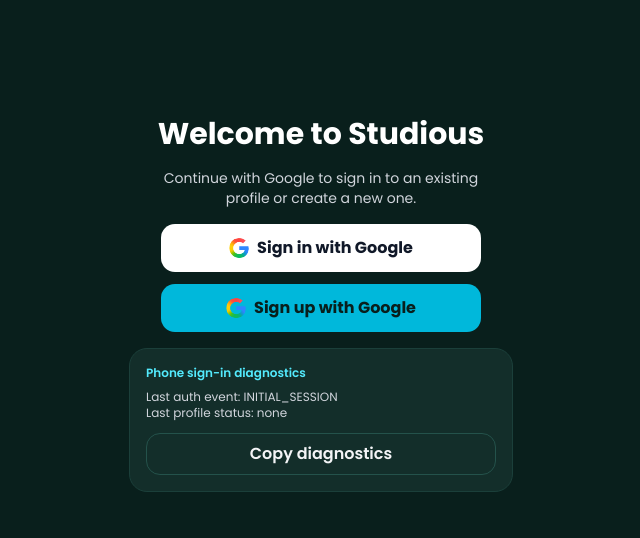
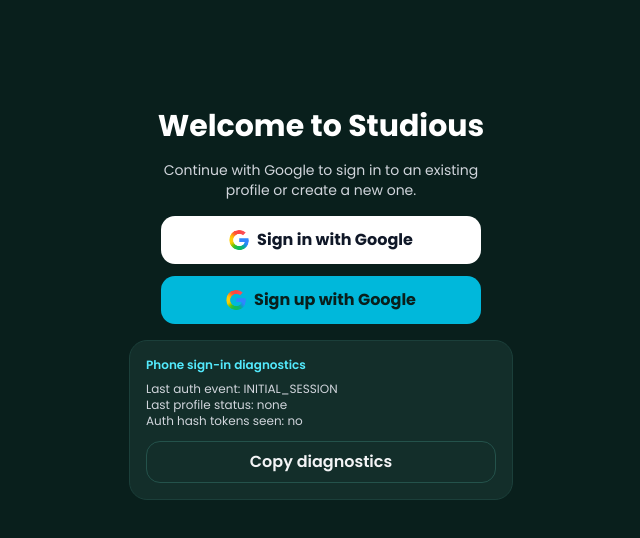
Before and after one commit to crypto-cmd/Studious, a Next.js app in the folder frontend/: page / in a window 1280 px wide. Shown: the top 538 px of the page, without its empty margins (319-959 px from the left). Built offline with nearby package versions, Linux system fonts and the light colour scheme; no server answers.

Commit message:
last auth attempt before wipe

```diff
--- a/frontend/app/page.tsx
+++ b/frontend/app/page.tsx
@@ -139,6 +139,7 @@
   const [authError, setAuthError] = useState<string | null>(null);
   const [lastAuthEvent, setLastAuthEvent] = useState<string>("INIT");
   const [lastProfileStatus, setLastProfileStatus] = useState<number | null>(null);
+  const [hasAuthHashTokens, setHasAuthHashTokens] = useState<boolean>(false);
   const [isProbablyInAppBrowser, setIsProbablyInAppBrowser] = useState<boolean>(false);
   const [hasCopiedDiagnostics, setHasCopiedDiagnostics] = useState<boolean>(false);
   const [isCreatingProfile, setIsCreatingProfile] = useState<boolean>(false);
@@ -162,6 +163,10 @@
 
   useEffect(() => {
     const params = new URLSearchParams(window.location.search);
+    const hash = window.location.hash || "";
+    const hashLooksLikeAuthCallback = /access_token=|refresh_token=|error=|error_description=/.test(hash);
+    setHasAuthHashTokens(hashLooksLikeAuthCallback);
+
     const oauthError = params.get("error_description") || params.get("error") || params.get("error_code");
 
     if (oauthError) {
@@ -175,7 +180,7 @@
       window.sessionStorage.setItem("auth_intent", intentFromUrl);
       params.delete("intent");
       const nextQuery = params.toString();
-      const nextUrl = `${window.location.pathname}${nextQuery ? `?${nextQuery}` : ""}`;
+      const nextUrl = `${window.location.pathname}${nextQuery ? `?${nextQuery}` : ""}${hash}`;
       window.history.replaceState({}, "", nextUrl);
       return;
     }
@@ -567,6 +572,7 @@
       isProfileLoading,
       lastAuthEvent,
       lastProfileStatus,
+      hasAuthHashTokens,
       isProbablyInAppBrowser,
       userAgent: window.navigator.userAgent,
     };
@@ -621,6 +627,7 @@
             <p className="text-xs font-semibold text-cyan-300">Phone sign-in diagnostics</p>
             <p className="text-xs text-gray-300 mt-2">Last auth event: {lastAuthEvent}</p>
             <p className="text-xs text-gray-300">Last profile status: {lastProfileStatus ?? "none"}</p>
+            <p className="text-xs text-gray-300">Auth hash tokens seen: {hasAuthHashTokens ? "yes" : "no"}</p>
             {isProbablyInAppBrowser && (
               <p className="text-xs text-amber-300 mt-2">
                 In-app browser detected. Open this page in Safari or Chrome to avoid OAuth cookie/session restrictions.
```
